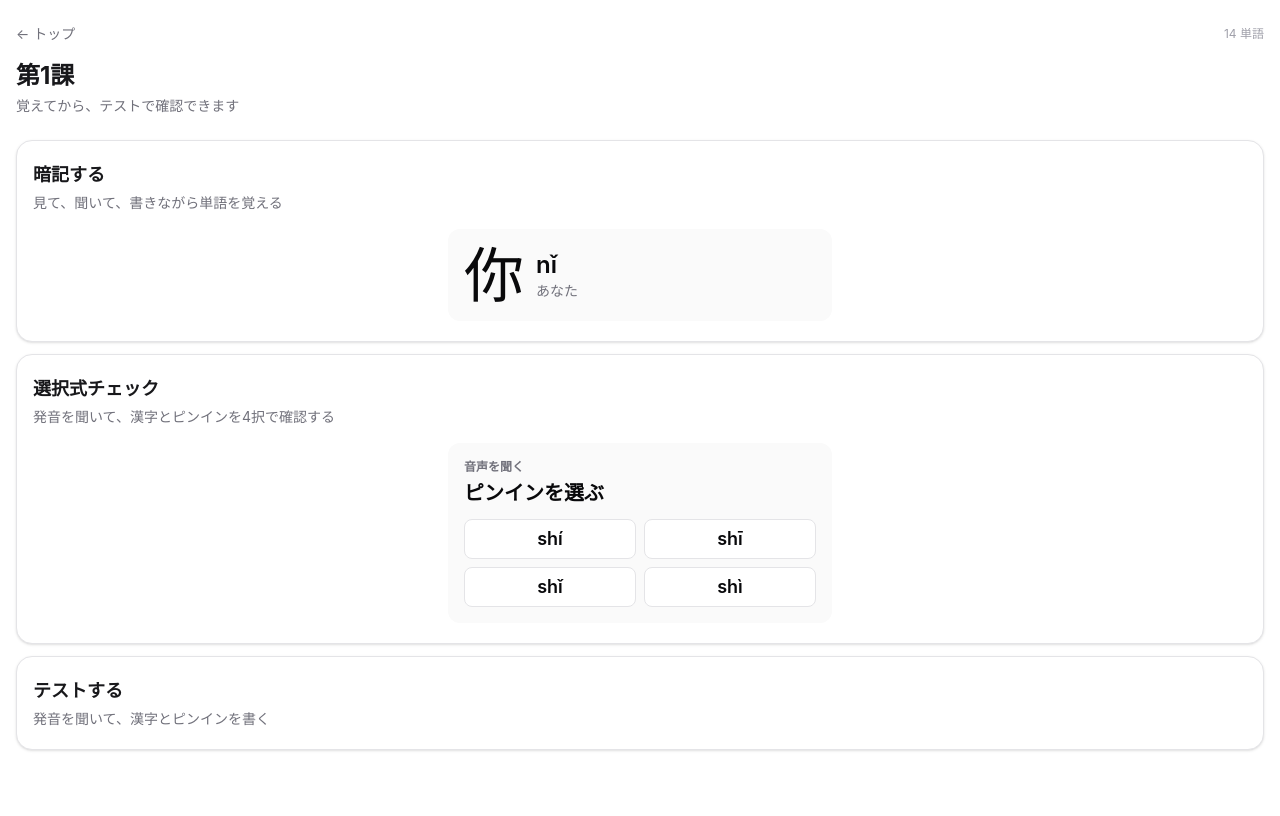
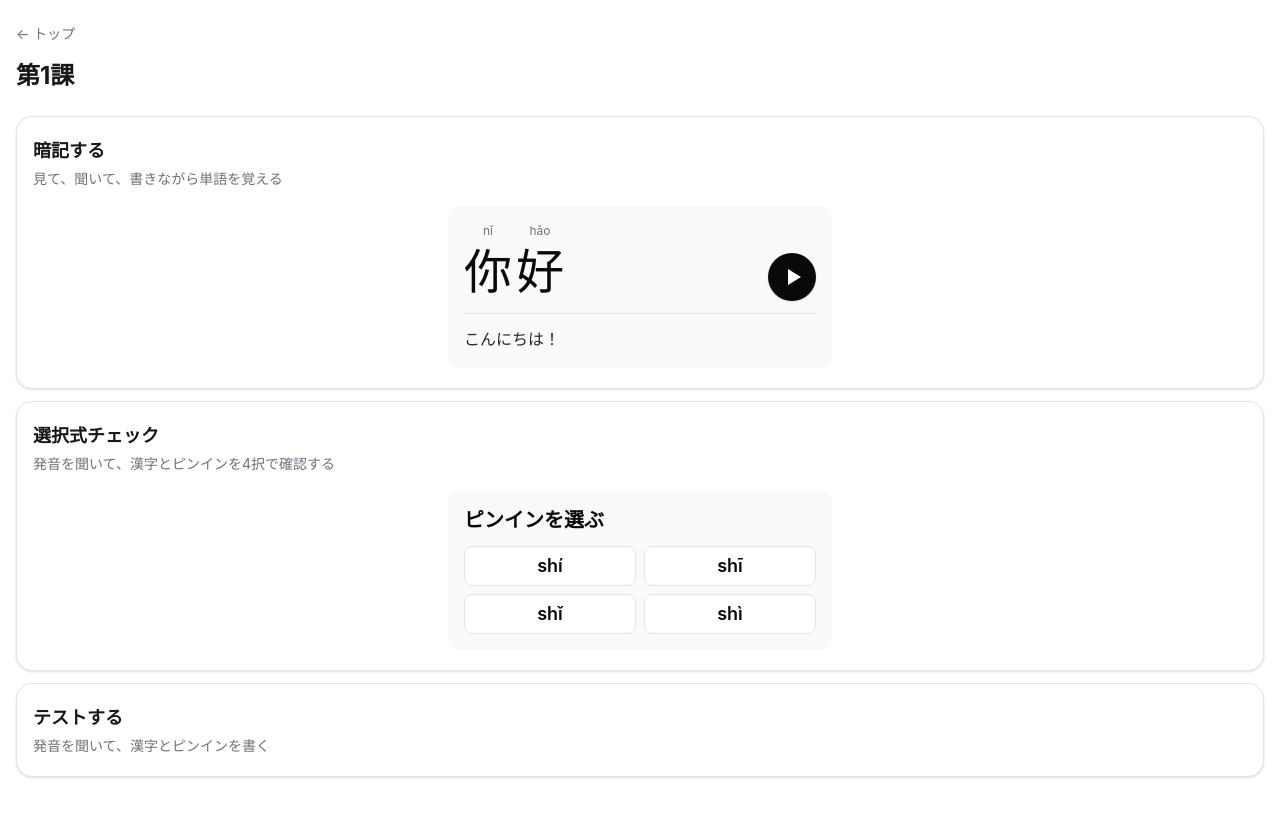
Before and after one commit to WashizuRyo/chinese-vocab-test, a Next.js app: page /lesson/lesson01 in a window 1280 px wide. Built offline with nearby package versions, Linux system fonts and the light colour scheme.

Commit message:
refactor: align memorization cards with ruby layout

```diff
--- a/src/components/LessonRunner.tsx
+++ b/src/components/LessonRunner.tsx
@@ -145,6 +145,48 @@ function buildChoiceQuestions(selectedWords: Word[], lessonWords: Word[]): Choic
   ]);
 
   return shuffle(questions);
+}
+
+function getStudyHanziClassName(hanzi: string): string {
+  const length = Array.from(hanzi).length;
+  if (length <= 2) return "text-5xl";
+  if (length <= 4) return "text-4xl";
+  return "text-3xl";
+}
+
+function RubyHanzi({ word }: { word: Word }) {
+  const chars = Array.from(word.hanzi);
+  const pinyinParts = word.pinyin.trim().split(/\s+/).filter(Boolean);
+  const hanziClassName = getStudyHanziClassName(word.hanzi);
+  const rubyParts = chars.map((char, index) => ({
+    char,
+    key: `${chars.slice(0, index + 1).join("")}-${pinyinParts[index] ?? ""}`,
+    pinyin: pinyinParts[index],
+  }));
+
+  if (pinyinParts.length === chars.length) {
+    return (
+      <div className="flex min-w-0 flex-wrap items-end gap-x-1 gap-y-2">
+        {rubyParts.map((part) => (
+          <span key={part.key} className="flex flex-col items-center">
+            <span className="text-sm leading-relaxed text-zinc-500">{part.pinyin}</span>
+            <span className={`font-serif ${hanziClassName} leading-tight text-zinc-900`}>
+              {part.char}
+            </span>
+          </span>
+        ))}
+      </div>
+    );
+  }
+
+  return (
+    <div className="min-w-0">
+      <div className="break-words text-sm leading-relaxed text-zinc-500">{word.pinyin}</div>
+      <div className={`break-words font-serif ${hanziClassName} leading-tight text-zinc-900`}>
+        {word.hanzi}
+      </div>
+    </div>
+  );
 }
 
 export function LessonRunner({ lesson }: { lesson: Lesson }) {
@@ -523,11 +565,9 @@ function ModeSelectView({
         <Link href="/" className="text-sm text-zinc-500" aria-label="トップへ">
           ← トップ
         </Link>
-        <div className="text-xs text-zinc-400">{lesson.words.length} 単語</div>
       </div>
 
       <h1 className="text-2xl font-bold text-zinc-900">{lesson.title}</h1>
-      <p className="mt-1 text-sm text-zinc-500">覚えてから、テストで確認できます</p>
 
       <section className="mt-6 flex flex-col gap-3">
         <button
@@ -567,17 +607,33 @@ function ModeSelectView({
   );
 }
 
+function PreviewPlayIcon() {
+  return (
+    <span className="flex h-12 w-12 shrink-0 items-center justify-center rounded-full bg-zinc-950 text-white shadow-sm">
+      <span className="ml-1 h-0 w-0 border-y-[8px] border-y-transparent border-l-[13px] border-l-white" />
+    </span>
+  );
+}
+
 function MemorizeModePreview() {
   return (
     <span aria-hidden="true" className="mx-auto mt-4 block w-full max-w-sm">
       <span className="block rounded-xl bg-zinc-50 px-4 py-4">
-        <span className="flex items-end gap-3">
-          <span className="text-6xl leading-none text-zinc-950">你</span>
-          <span className="mb-1 block">
-            <span className="block text-2xl font-semibold leading-none text-zinc-950">nǐ</span>
-            <span className="mt-1 block text-sm font-medium text-zinc-500">あなた</span>
+        <span className="flex items-end justify-between gap-4">
+          <span className="flex min-w-0 items-end gap-x-1">
+            <span className="flex flex-col items-center">
+              <span className="text-xs leading-relaxed text-zinc-500">nǐ</span>
+              <span className="font-serif text-5xl leading-tight text-zinc-950">你</span>
+            </span>
+            <span className="flex flex-col items-center">
+              <span className="text-xs leading-relaxed text-zinc-500">hǎo</span>
+              <span className="font-serif text-5xl leading-tight text-zinc-950">好</span>
+            </span>
           </span>
+          <PreviewPlayIcon />
         </span>
+        <span className="mt-3 block h-px bg-zinc-200" />
+        <span className="mt-3 block text-base leading-relaxed text-zinc-800">こんにちは！</span>
       </span>
     </span>
   );
@@ -590,8 +646,7 @@ function ChoiceModePreview() {
     <span aria-hidden="true" className="mx-auto mt-4 block w-full max-w-sm">
       <span className="block rounded-xl bg-zinc-50 px-4 py-4">
         <span>
-          <span className="block text-xs font-semibold text-zinc-500">音声を聞く</span>
-          <span className="mt-1 block text-xl font-bold text-zinc-950">ピンインを選ぶ</span>
+          <span className="block text-xl font-bold text-zinc-950">ピンインを選ぶ</span>
         </span>
         <span className="mt-3 grid grid-cols-2 gap-2">
           {choices.map((choice) => (
@@ -753,27 +808,14 @@ function LearningView({
 
       <ProgressBar current={current} total={total} />
 
-      <section className="mt-4 rounded-2xl border border-zinc-200 bg-white p-4 shadow-sm">
-        <div className="flex items-start justify-between gap-4">
-          <div className="min-w-0">
-            <div className="text-xs font-medium uppercase tracking-wide text-zinc-500">漢字</div>
-            <div className="mt-2 break-words font-serif text-5xl leading-tight text-zinc-900">
-              {word.hanzi}
-            </div>
-            <div className="mt-3 text-xs font-medium uppercase tracking-wide text-zinc-500">
-              ピンイン
-            </div>
-            <div className="mt-1 break-words text-2xl leading-snug text-zinc-900">
-              {word.pinyin}
-            </div>
-            <div className="mt-3 text-xs font-medium uppercase tracking-wide text-zinc-500">
-              日本語訳
-            </div>
-            <div className="mt-1 text-base leading-relaxed text-zinc-700">{word.japanese}</div>
-          </div>
-          <div className="shrink-0">
-            <WordPlayer text={word.hanzi} />
-          </div>
+      <section className="mt-4 rounded-2xl border border-zinc-200 bg-white px-4 py-5 shadow-sm">
+        <div className="flex items-end justify-between gap-4">
+          <RubyHanzi word={word} />
+          <WordPlayer text={word.hanzi} />
+        </div>
+        <div className="mt-4 h-px bg-zinc-200" />
+        <div className="mt-4 break-words text-base leading-relaxed text-zinc-800">
+          {word.japanese}
         </div>
       </section>
 
--- a/src/components/WordPlayer.tsx
+++ b/src/components/WordPlayer.tsx
@@ -16,16 +16,15 @@ export function WordPlayer({ text }: Props) {
   };
 
   return (
-    <div className="flex flex-col items-center gap-2">
+    <div className="flex flex-col items-center">
       <button
         type="button"
         onClick={handleReplay}
-        className="flex h-24 w-24 items-center justify-center rounded-full bg-zinc-900 text-white shadow-md active:scale-95 transition-transform"
+        className="flex h-12 w-12 items-center justify-center rounded-full bg-zinc-900 text-white shadow-sm active:scale-95 transition-transform"
         aria-label="発音を再生"
       >
         {speaking ? <SpeakerWaveIcon /> : <PlayIcon />}
       </button>
-      <span className="text-xs text-zinc-500">タップでもう一度再生</span>
     </div>
   );
 }
@@ -36,7 +35,7 @@ function PlayIcon() {
       xmlns="http://www.w3.org/2000/svg"
       viewBox="0 0 24 24"
       fill="currentColor"
-      className="h-10 w-10"
+      className="h-4 w-4"
       aria-hidden="true"
     >
       <path d="M8 5v14l11-7z" />
@@ -50,7 +49,7 @@ function SpeakerWaveIcon() {
       xmlns="http://www.w3.org/2000/svg"
       viewBox="0 0 24 24"
       fill="currentColor"
-      className="h-10 w-10 animate-pulse"
+      className="h-4 w-4 animate-pulse"
       aria-hidden="true"
     >
       <path d="M3 9v6h4l5 5V4L7 9H3zm13.5 3a4.5 4.5 0 0 0-2.5-4.03v8.06A4.5 4.5 0 0 0 16.5 12zM14 3.23v2.06a7 7 0 0 1 0 13.42v2.06A9 9 0 0 0 14 3.23z" />
```
Also changed, not shown: 1 other file (tests, documents, lock files or other folders).
